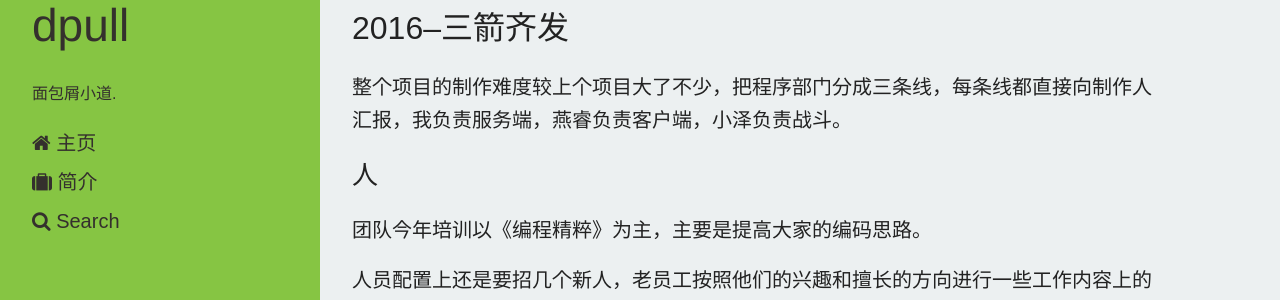
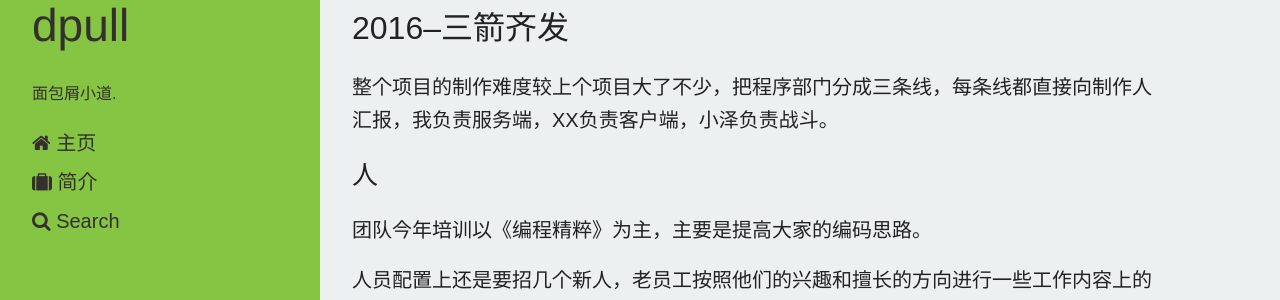
Before and after one commit to dpull/dpull.github.io, a Jekyll site: the page built from _posts/program/2016-01-21-2015_2016.md, in a window 1280 px wide and 900 px high, scrolled down 830 px. Shown: the part 184-484 px from the top of the window. Built offline with Jekyll 4.4.1, drawn with Linux system fonts in a browser that asks for light colours; nearby versions of some CDN libraries; Markdown is read by kramdown in place of the engine named in the settings; comment, search, counter and statistics services are not loaded.

Commit message:
去掉XX

```diff
--- a/_posts/program/2016-01-21-2015_2016.md
+++ b/_posts/program/2016-01-21-2015_2016.md
@@ -27,7 +27,7 @@ tags: []
 1. 程序开发流程优化（部分）
 
 ## 2016--三箭齐发 ##
-整个项目的制作难度较上个项目大了不少，把程序部门分成三条线，每条线都直接向制作人汇报，我负责服务端，燕睿负责客户端，小泽负责战斗。
+整个项目的制作难度较上个项目大了不少，把程序部门分成三条线，每条线都直接向制作人汇报，我负责服务端，XX负责客户端，小泽负责战斗。
 
 ### 人 ###
 团队今年培训以《编程精粹》为主，主要是提高大家的编码思路。
```
Also changed, not shown: about/index.md (+2 -0 lines).
